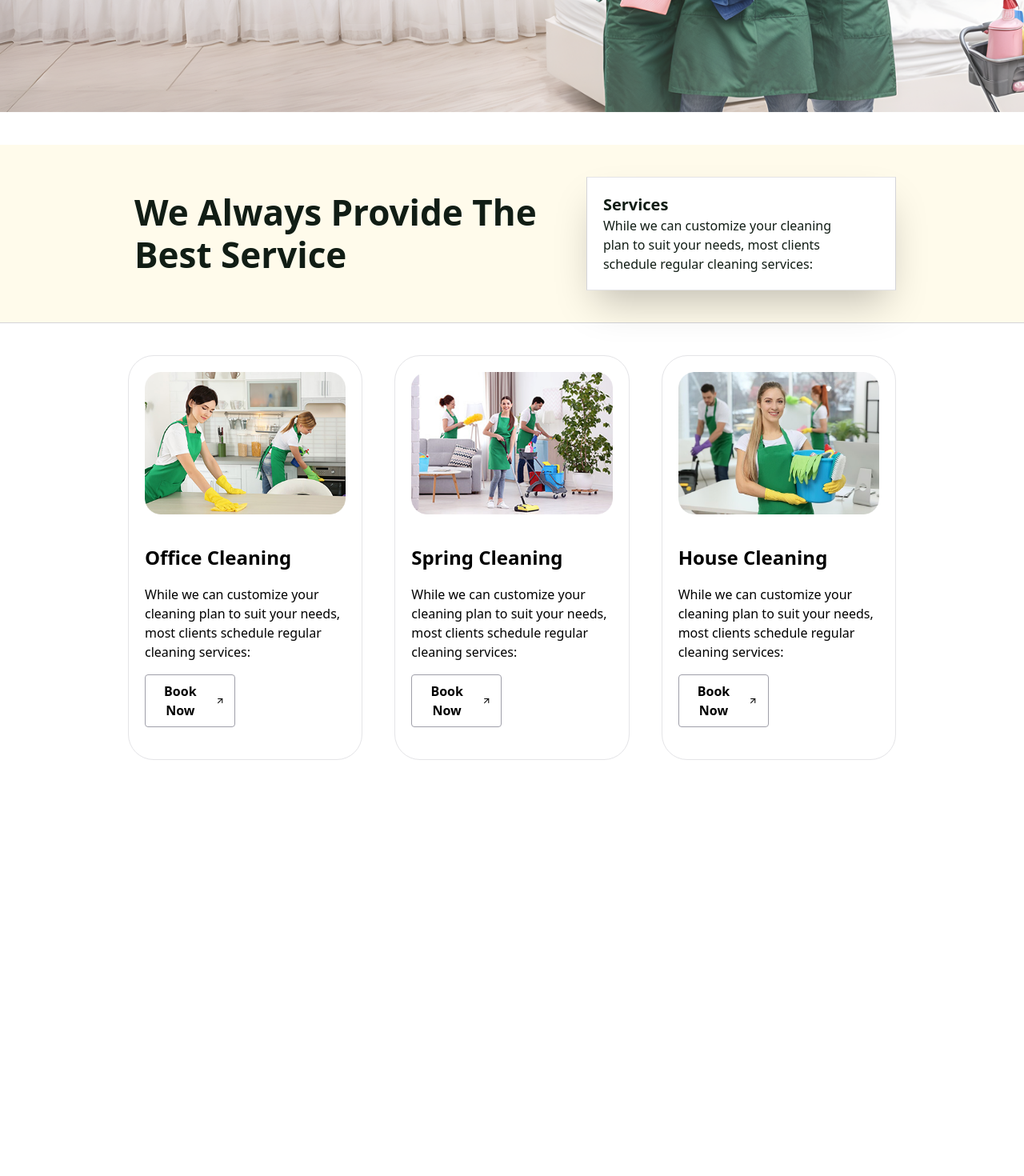
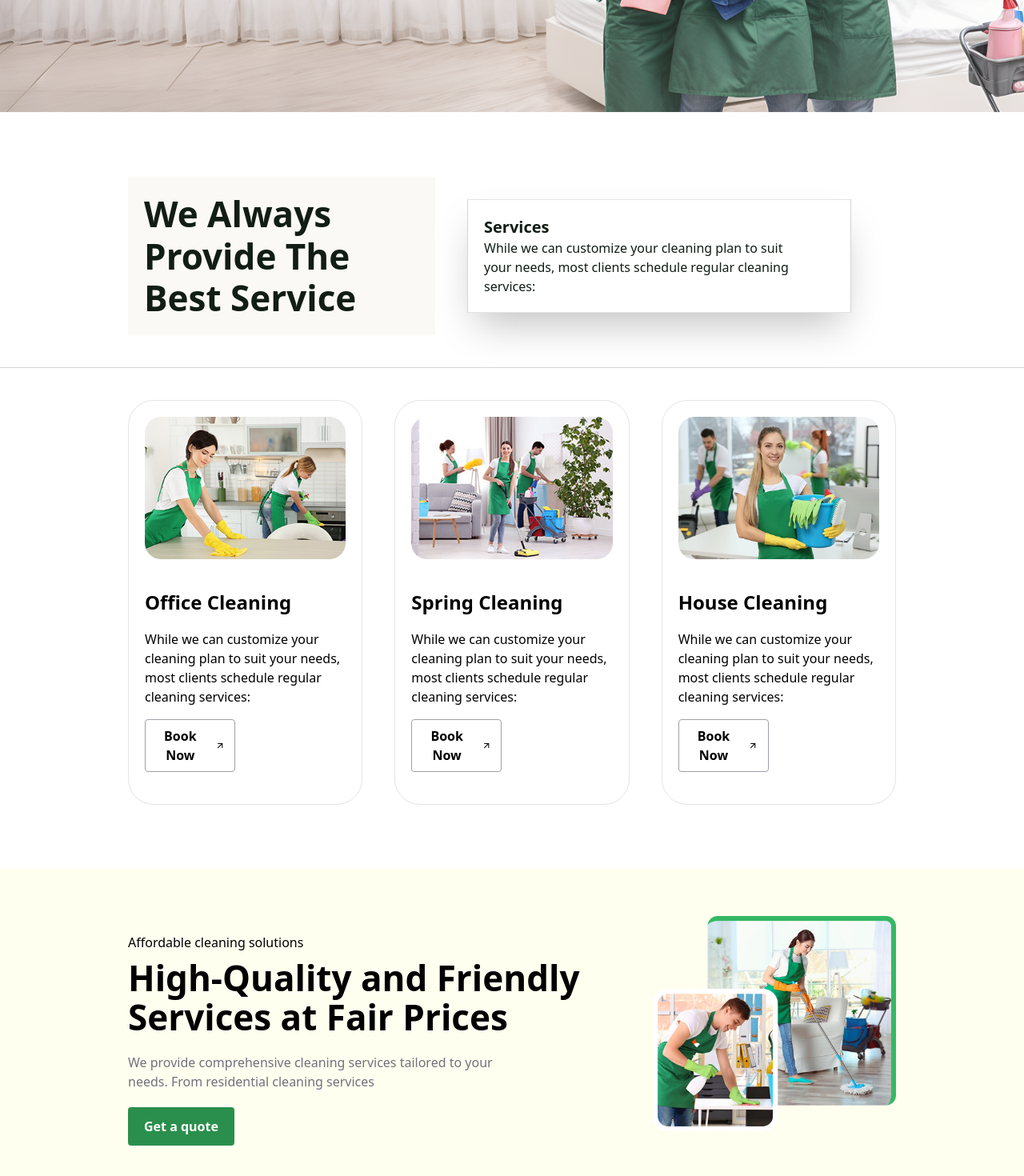
Before and after one commit to DsDigitalz/Business-Cleaning-Services-Website, a React (Vite) app: page / in a window 1280 px wide. Shown: the part 444-1914 px from the top of the page at 80% size. Before the commit the page ends 1474 px from the top, so only its background shows below. Built offline with nearby package versions, Linux system fonts and the light colour scheme.

Commit message:
added card and the info to QS component

```diff
--- a/src/Components/BestServiceCard.jsx
+++ b/src/Components/BestServiceCard.jsx
@@ -3,7 +3,7 @@ import { FiArrowUpRight } from "react-icons/fi";
 
 export default function BestServiceCard() {
   return (
-    <section className="grid grid-cols-1 px-5 gap-10 w-full rounded-t-4xl md:grid-cols-2 md:px-10 lg:grid-cols-3 lg:px-40 xl:grid-cols-3 2xl:grid-cols-3 max-w-[1440px] mx-auto mt-10 mb-20">
+    <section className="grid grid-cols-1 px-5 gap-10 w-full rounded-t-4xl md:grid-cols-2 md:px-20 lg:grid-cols-3 lg:px-40 xl:grid-cols-3 2xl:grid-cols-3 max-w-[1440px] mx-auto mt-10 mb-20">
       <div
         className="flex flex-col gap-4 border border-zinc-200 rounded-4xl hover:shadow-2xl hover:shadow-[#2a8f4c45]
         hover:scale-103 hover:transition-all-opacity duration-500"
@@ -17,7 +17,7 @@ export default function BestServiceCard() {
             While we can customize your cleaning plan to suit your needs, most
             clients schedule regular cleaning services:
           </p>
-          <button className="bg-white border w-[50%] border-zinc-400 rounded px-3 py-2 font-semibold flex items-center gap-3 mb-5 hover:bg-[#2a8f4c] hover:transition-colors duration-300 hover:text-white active:bg-[#21723c] active:text-white md:w-[50%] lg:w-[80%] xl:w-[45%] 2xl:w-[50%]">
+          <button className="cursor-pointer bg-white border w-[50%] border-zinc-400 rounded px-3 py-2 font-semibold flex items-center gap-3 mb-5 hover:bg-[#2a8f4c] hover:transition-colors duration-300 hover:text-white active:bg-[#21723c] active:text-white md:w-[60%] lg:w-[80%] xl:w-[45%] 2xl:w-[50%]">
             Book Now
             <FiArrowUpRight />
           </button>
@@ -36,7 +36,7 @@ export default function BestServiceCard() {
             While we can customize your cleaning plan to suit your needs, most
             clients schedule regular cleaning services:
           </p>
-          <button className="bg-white border w-[50%] border-zinc-400 rounded px-3 py-2 font-semibold flex items-center gap-3 mb-5 hover:bg-[#2a8f4c] hover:transition-colors duration-300 hover:text-white active:bg-[#21723c] active:text-white md:w-[50%] lg:w-[80%] xl:w-[45%] 2xl:w-[50%] ">
+          <button className="cursor-pointer bg-white border w-[50%] border-zinc-400 rounded px-3 py-2 font-semibold flex items-center gap-3 mb-5 hover:bg-[#2a8f4c] hover:transition-colors duration-300 hover:text-white active:bg-[#21723c] active:text-white md:w-[60%] lg:w-[80%] xl:w-[45%] 2xl:w-[50%] ">
             Book Now
             <FiArrowUpRight />
           </button>
@@ -55,7 +55,7 @@ export default function BestServiceCard() {
             While we can customize your cleaning plan to suit your needs, most
             clients schedule regular cleaning services:
           </p>
-          <button className="bg-white border w-[50%] border-zinc-400 rounded px-3 py-2 font-semibold flex items-center gap-3 mb-5 hover:bg-[#2a8f4c] hover:transition-colors duration-300 hover:text-white active:bg-[#21723c] a active:text-white md:w-[50%] lg:w-[80%] xl:w-[45%] 2xl:w-[50%]">
+          <button className="cursor-pointer bg-white border w-[50%] border-zinc-400 rounded px-3 py-2 font-semibold flex items-center gap-3 mb-5 hover:bg-[#2a8f4c] hover:transition-colors duration-300 hover:text-white active:bg-[#21723c] a active:text-white md:w-[60%] lg:w-[80%] xl:w-[45%] 2xl:w-[50%]">
             Book Now
             <FiArrowUpRight />
           </button>
--- a/src/Components/BestServiceInfo.jsx
+++ b/src/Components/BestServiceInfo.jsx
@@ -2,9 +2,9 @@ import React from "react";
 
 export default function BestServiceInfo() {
   return (
-    <section className="bg-amber-50">
-      <div className="max-w-[1440px] mx-auto flex flex-col border-b border-zinc-300 mb-10 items-center pt-5 px-10 text-[#111D15] mt-10 bg-amber-50 md:flex-row md:items-center md:gap-10 md:px-10 md:py-10 lg:px-40">
-        <div className=" text-3xl font-bold w-[70%] text-center p-2 sm:w-[60%] md:flex md:items-center md:w-[70%] md:text-left md:mt-0 lg:text-[44px]">
+    <section className="bg-white">
+      <div className="max-w-[1440px] mx-auto flex flex-col border-b border-zinc-300 mb-10 items-center pt-5 px-10 text-[#111D15] mt-10 md:flex-row md:items-center md:gap-10 md:px-20 md:py-10 lg:px-40">
+        <div className=" text-3xl font-bold w-[90%] text-center  py-2 sm:w-[60%] md:flex md:items-center md:text-left md:mt-0 lg:text-[44px] bg-[#FAF9F6] md:p-5 md:w-[50%] lg:w-[40%]">
           We Always Provide The Best Service
         </div>
 
--- a/src/Components/QuoteSection.jsx
+++ b/src/Components/QuoteSection.jsx
@@ -1,9 +1,24 @@
-import React from 'react'
+import React from "react";
 
 export default function QuoteSection() {
   return (
-    <div>
-
-    </div>
-  )
+    <section className="max-w-[1440px] mx-auto px-5 py-10 bg-[#FFFFF0] md:flex md:flex-row-reverse md:items-center  md:px-20 lg:px-40">
+      <div>
+        <img src="/qimg.png" alt="" />
+      </div>
+      <div className="flex flex-col items-center justify-center text-center mt-10 gap-2 md:items-start md:text-left ">
+        <p className="">Affordable cleaning solutions</p>
+        <h1 className="text-4xl w-[90%] font-bold lg:w-[70%] xl:text-[44px] xl:w-[95%]">
+          High-Quality and Friendly Services at Fair Prices
+        </h1>
+        <p className="text-zinc-500 my-3 w-[70%]">
+          We provide comprehensive cleaning services tailored to your needs.
+          From residential cleaning services
+        </p>
+        <button className="cursor-pointer bg-[#2a8f4c] rounded text-white py-3 px-5 font-semibold active:bg-[#21723c]">
+          Get a quote
+        </button>
+      </div>
+    </section>
+  );
 }
```
